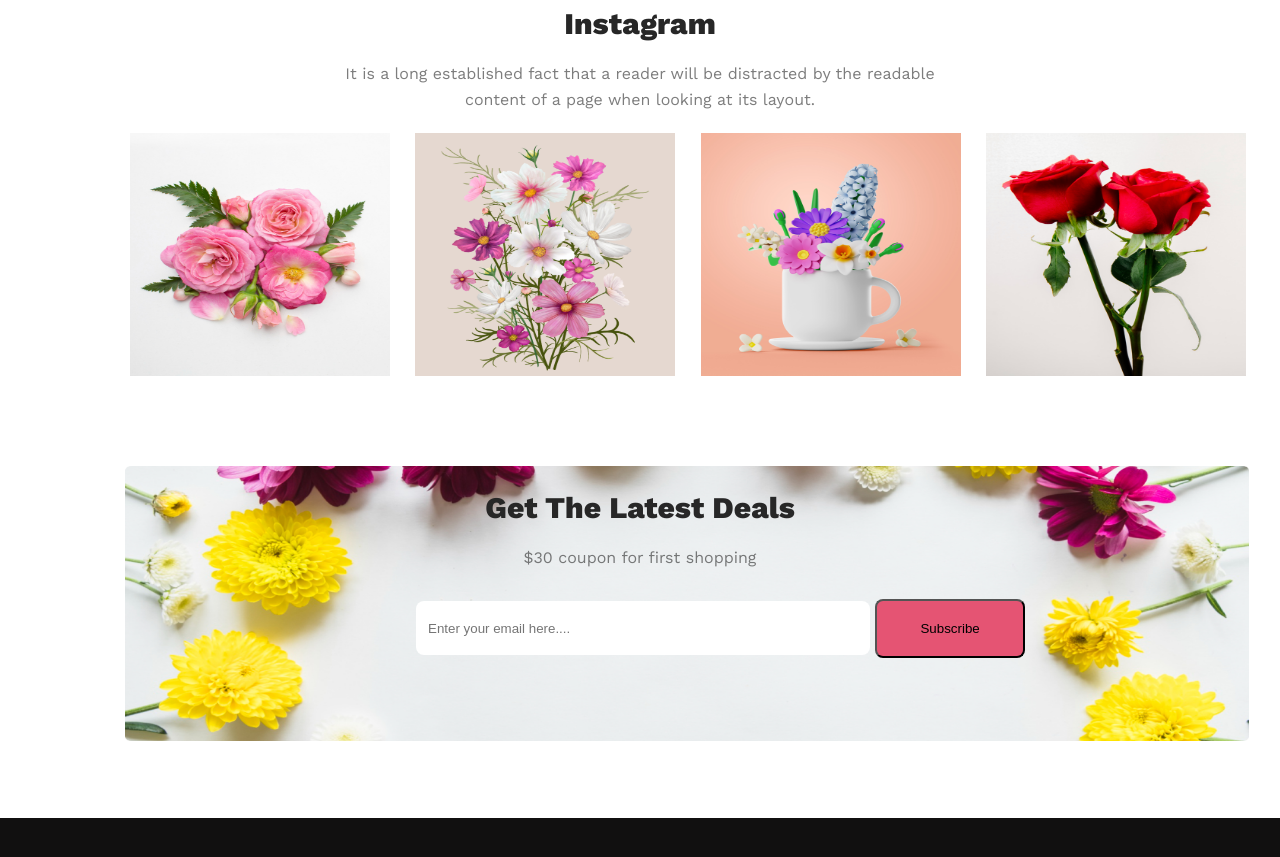
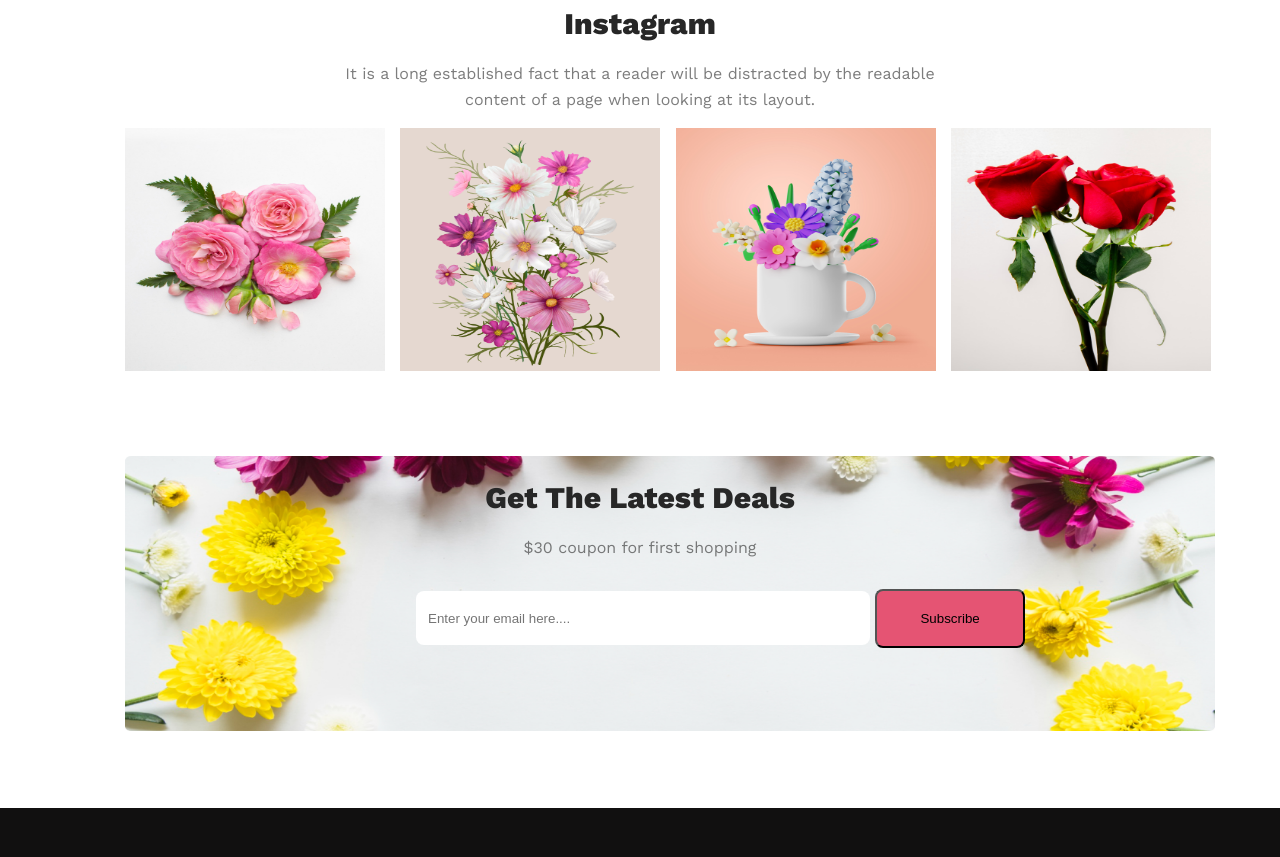
Before and after one commit to Labib91/flower-shop-project, a plain HTML site: page index.html in a window 1280 px wide. Shown: the part 2300-3157 px from the top of the page. Drawn offline with nearby package versions, Linux system fonts and the light colour scheme.

Commit message:
add some style

```diff
--- a/style/style.css
+++ b/style/style.css
@@ -181,9 +181,9 @@ span {
   width: 260px;
   height: 243px;
   margin-top: 10px;
-  padding: 10px;
+  padding: 5px;
 }
-.box-shadow:hover{
+.box-shadow:hover {
   box-shadow: 10px 10px 5px rgb(43, 44, 44);
 }
 
@@ -201,7 +201,7 @@ input[type="email"] {
 ::placeholder {
   padding: 10px;
 }
-input[type="submit"]:hover{
+input[type="submit"]:hover {
   background-color: #fff;
   color: #000;
   cursor: pointer;
@@ -212,7 +212,7 @@ cursor: pointer;
 }
 .bg-img img {
   height: 275px;
-  width: 1124px;
+  width: 1090px;
   text-align: center;
   margin-left: 125px;
   margin-top: -192px;
```
Also changed, not shown: index.html (+3 -3 lines). Lines whose indentation alone changed are shown as unchanged.
